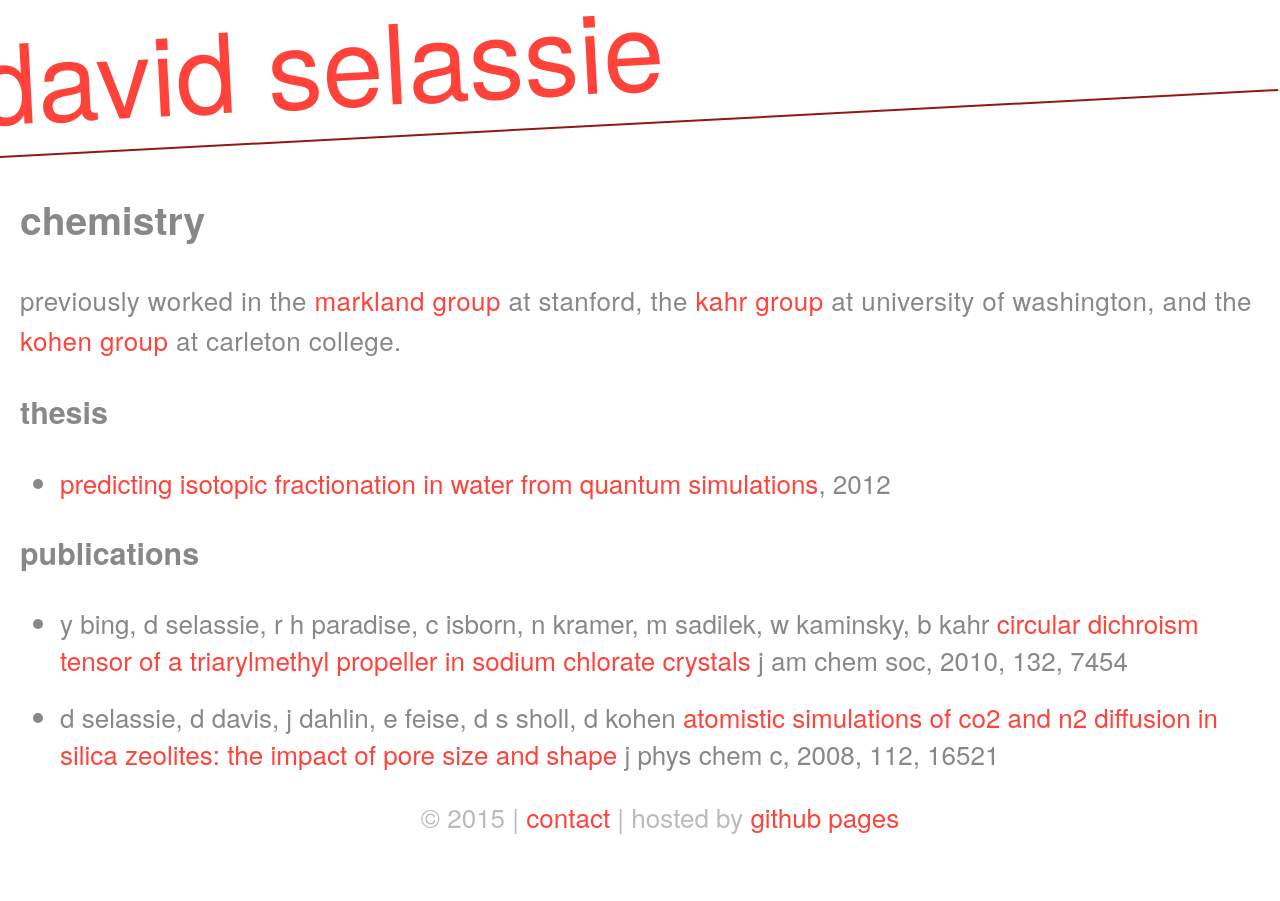
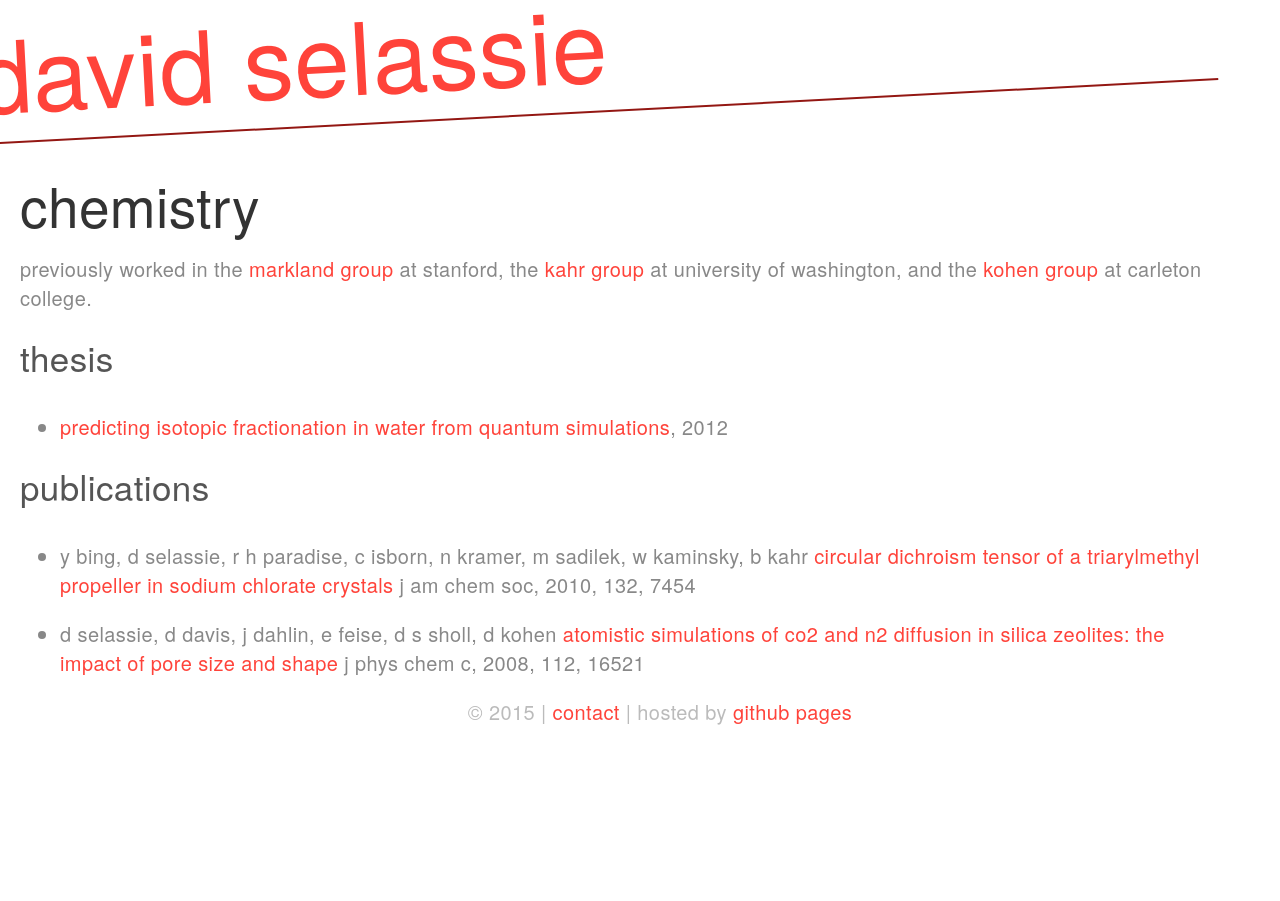
Before and after one commit to selassid/selassid.github.io, a Jekyll site: the page built from _posts/2009-06-01-chemistry.md, in a window 1280 px wide. Built offline with Jekyll 4.4.1, drawn with Linux system fonts in a browser that asks for light colours.

Commit message:
Nicer spacing.

```diff
--- a/_layouts/post.html
+++ b/_layouts/post.html
@@ -12,9 +12,11 @@
   {% include header.html %}
 
   <main>
-    <h2>{{ page.title }}</h2>
+    <h1>{{ page.title }}</h1>
 
-    {{ content }}
+    <section>
+      {{ content }}
+    </section>
   </main>
 
   {% include footer.html %}
--- a/_posts/2009-06-01-chemistry.md
+++ b/_posts/2009-06-01-chemistry.md
@@ -4,9 +4,9 @@ category: other
 ---
 previously worked in the [markland group](http://www.stanford.edu/group/markland/) at stanford, the [kahr group](http://www.nyu.edu/fas/dept/chemistry/kahrgroup/) at university of washington, and the [kohen group](http://www.people.carleton.edu/~dkohen/) at carleton college.
 
-### thesis
+# thesis
 * [predicting isotopic fractionation in water from quantum simulations](/chem/selassid-masters-thesis.pdf), 2012
 
-### publications
+# publications
 * y bing, d selassie, r h paradise, c isborn, n kramer, m sadilek, w kaminsky, b kahr [circular dichroism tensor of a triarylmethyl propeller in sodium chlorate crystals](/chem/ja1018892.pdf) j am chem soc, 2010, 132, 7454
 * d selassie, d davis, j dahlin, e feise, d s sholl, d kohen [atomistic simulations of co2 and n2 diffusion in silica zeolites: the impact of pore size and shape](/chem/jp803586m.pdf) j phys chem c, 2008, 112, 16521
--- a/site.scss
+++ b/site.scss
@@ -49,7 +49,8 @@ body {
     font-family: HelveticaNeue, Helvetica, sans-serif;
     font-weight: 400;
     text-rendering: optimizelegibility;
-    font-size: 26px;
+    font-size: 20px;
+    letter-spacing: 0.4px;
     color: $primary-text;
     background-color: $primary-bg;
     margin: 0px;
@@ -62,7 +63,7 @@ header {
         position: relative;
         font-family: HelveticaNeue-UltraLight, Helvetica-Light, HelveticaNeue, Helvetica, sans-serif;
         font-weight: 100;
-        font-size: 110px;
+        font-size: 100px;
         border-bottom: 2px solid $secondary-color;
         left: -40px;
         margin: -20px -60px 20px 0px;
@@ -89,8 +90,19 @@ li {
 
 p {
     margin: 0px 0px 20px 0px;
-    line-height: 40px;
-    letter-spacing: 0.4px;
+}
+
+h1 {
+    margin: 0px 0px 10px 0px;
+    width: 100%;
+    font-weight: 100;
+    font-size: 55px;
+    color: $primary-h;
+
+    small {
+        font-weight: 100;
+        color: $secondary-text;
+    }
 }
 
 article {
@@ -98,19 +110,6 @@ article {
     display: flex;
     @include flex-wrap(wrap);
     @include justify-content(center);
-
-    h1 {
-        margin: 0px 0px 30px 0px;
-        width: 100%;
-        font-weight: 100;
-        font-size: 68px;
-        color: $primary-h;
-
-        small {
-            font-weight: 100;
-            color: $secondary-text;
-        }
-    }
 }
 
 section {
@@ -119,7 +118,7 @@ section {
 
     h1 {
         margin: 0px 0px 30px 0px;
-        font-size: 41px;
+        font-size: 35px;
         font-weight: 200;
         color: $secondary-h;
     }
@@ -166,7 +165,7 @@ nav.block {
 
     ul {
         margin: 0px;
-        padding-right: 20px;
+        padding: 0px;
         display: -webkit-flex;
         display: flex;
         @include flex-wrap(wrap);
```
Also changed, not shown: index.html (+4 -4 lines).
